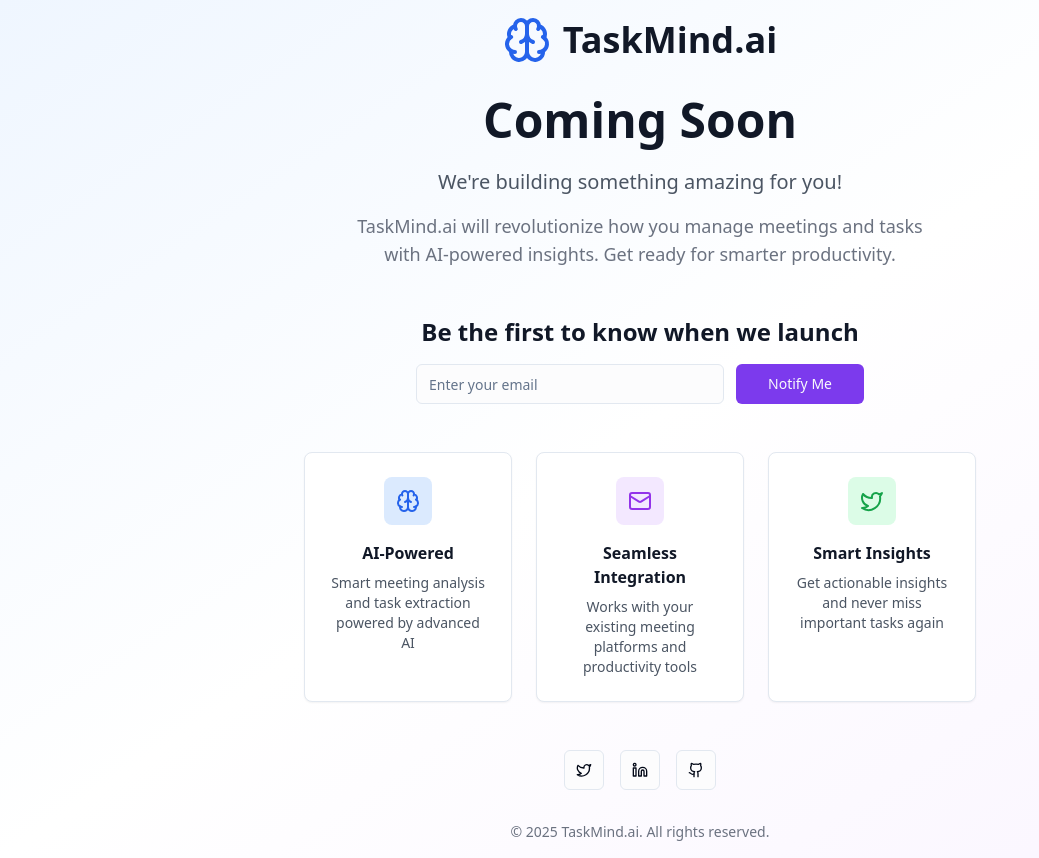
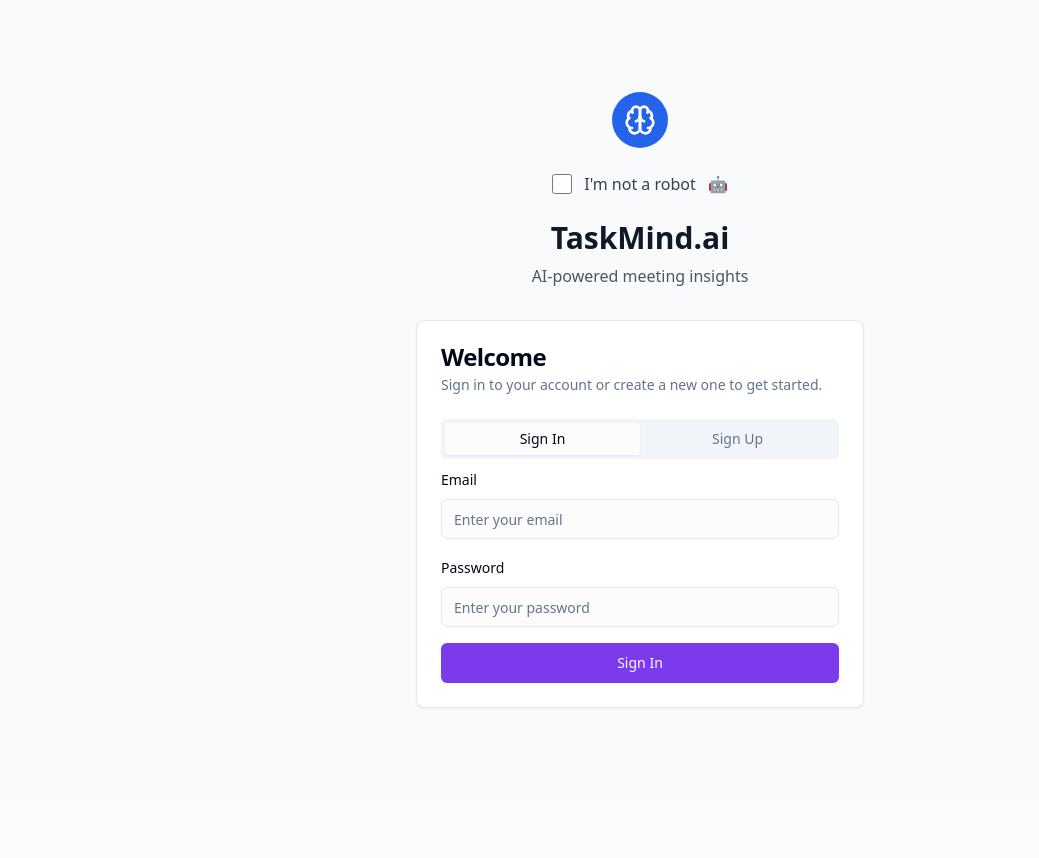
Before and after one commit to VatsalPandya47/TaskMind.Dev, a React (Vite) app: page /auth in a window 1280 px wide. Shown: the whole page, without its empty margins (0-1039 px from the left). After the commit the page ends 800 px from the top, so only its background shows below. Built offline with nearby package versions, Linux system fonts and the light colour scheme.

Commit message:
Reverted to commit 6ef045561fff713011086af50386f0650690f358

```diff
--- a/src/App.tsx
+++ b/src/App.tsx
@@ -1,20 +1,63 @@
-
 import { Toaster } from "@/components/ui/toaster";
 import { Toaster as Sonner } from "@/components/ui/sonner";
 import { TooltipProvider } from "@/components/ui/tooltip";
 import { QueryClient, QueryClientProvider } from "@tanstack/react-query";
-import ComingSoon from "./components/ComingSoon";
+import { BrowserRouter, Routes, Route } from "react-router-dom";
+import { AuthProvider } from "@/contexts/AuthContext";
+import Index from "./pages/Index";
+import Auth from "./pages/Auth";
+import NotFound from "./pages/NotFound";
+import ProtectedRoute from "./components/ProtectedRoute";
+import ZoomCallback from "./components/ZoomCallback";
+import PrivacyPolicy from "./pages/PrivacyPolicy";
+import TermsOfUse from "./pages/TermsOfUse";
+import Support from "./pages/Support";
+import Documentation from "./pages/Documentation";
+import HowItWorks from "./pages/HowItWorks";
+import UseCases from "./pages/UseCases";
+import Help from "./pages/Help";
+import Careers from "./pages/Careers";
+import Manifesto from "./pages/Manifesto";
 import "./App.css";
 
 const queryClient = new QueryClient();
 
 const App = () => (
   <QueryClientProvider client={queryClient}>
-    <TooltipProvider>
-      <Toaster />
-      <Sonner />
-      <ComingSoon />
-    </TooltipProvider>
+    <AuthProvider>
+      <TooltipProvider>
+        <Toaster />
+        <Sonner />
+        <BrowserRouter>
+          <Routes>
+            <Route path="/auth" element={<Auth />} />
+            <Route path="/how-it-works" element={<HowItWorks />} />
+            <Route path="/use-cases" element={<UseCases />} />
+            <Route path="/help" element={<Help />} />
+            <Route path="/careers" element={<Careers />} />
+            <Route path="/manifesto" element={<Manifesto />} />
+            <Route path="/privacy-policy" element={<PrivacyPolicy />} />
+            <Route path="/terms-of-use" element={<TermsOfUse />} />
+            <Route path="/support" element={<Support />} />
+            <Route path="/documentation" element={<Documentation />} />
+            <Route path="/zoom-callback" element={
+              <ProtectedRoute>
+                <ZoomCallback />
+              </ProtectedRoute>
+            } />
+            <Route
+              path="/"
+              element={
+                <ProtectedRoute>
+                  <Index />
+                </ProtectedRoute>
+              }
+            />
+            <Route path="*" element={<NotFound />} />
+          </Routes>
+        </BrowserRouter>
+      </TooltipProvider>
+    </AuthProvider>
   </QueryClientProvider>
 );
 
--- a/src/components/ComingSoon.tsx
+++ /dev/null
@@ -1,122 +0,0 @@
-
-import { Brain, Mail, Twitter, Linkedin, Github } from "lucide-react";
-import { Button } from "@/components/ui/button";
-import { Input } from "@/components/ui/input";
-import { useState } from "react";
-
-const ComingSoon = () => {
-  const [email, setEmail] = useState("");
-  const [isSubmitted, setIsSubmitted] = useState(false);
-
-  const handleSubmit = (e: React.FormEvent) => {
-    e.preventDefault();
-    // For now, just show success message
-    setIsSubmitted(true);
-    setEmail("");
-  };
-
-  return (
-    <div className="min-h-screen bg-gradient-to-br from-blue-50 via-white to-purple-50 flex items-center justify-center p-4">
-      <div className="max-w-2xl mx-auto text-center">
-        {/* Logo and Brand */}
-        <div className="flex items-center justify-center space-x-3 mb-8">
-          <Brain className="h-12 w-12 text-blue-600" />
-          <h1 className="text-4xl font-bold text-gray-900">TaskMind.ai</h1>
-        </div>
-
-        {/* Coming Soon Message */}
-        <div className="mb-12">
-          <h2 className="text-5xl font-bold text-gray-900 mb-6">
-            Coming Soon
-          </h2>
-          <p className="text-xl text-gray-600 mb-4">
-            We're building something amazing for you!
-          </p>
-          <p className="text-lg text-gray-500 max-w-xl mx-auto">
-            TaskMind.ai will revolutionize how you manage meetings and tasks with AI-powered insights.
-            Get ready for smarter productivity.
-          </p>
-        </div>
-
-        {/* Email Signup */}
-        <div className="mb-12">
-          <h3 className="text-2xl font-semibold text-gray-900 mb-4">
-            Be the first to know when we launch
-          </h3>
-          {!isSubmitted ? (
-            <form onSubmit={handleSubmit} className="flex flex-col sm:flex-row gap-3 max-w-md mx-auto">
-              <Input
-                type="email"
-                placeholder="Enter your email"
-                value={email}
-                onChange={(e) => setEmail(e.target.value)}
-                required
-                className="flex-1"
-              />
-              <Button type="submit" className="px-8">
-                Notify Me
-              </Button>
-            </form>
-          ) : (
-            <div className="bg-green-50 border border-green-200 rounded-lg p-4 max-w-md mx-auto">
-              <p className="text-green-800 font-medium">
-                Thank you! We'll notify you when we launch.
-              </p>
-            </div>
-          )}
-        </div>
-
-        {/* Features Preview */}
-        <div className="grid md:grid-cols-3 gap-6 mb-12">
-          <div className="bg-white rounded-lg p-6 shadow-sm border">
-            <div className="w-12 h-12 bg-blue-100 rounded-lg flex items-center justify-center mb-4 mx-auto">
-              <Brain className="h-6 w-6 text-blue-600" />
-            </div>
-            <h4 className="font-semibold text-gray-900 mb-2">AI-Powered</h4>
-            <p className="text-gray-600 text-sm">
-              Smart meeting analysis and task extraction powered by advanced AI
-            </p>
-          </div>
-          <div className="bg-white rounded-lg p-6 shadow-sm border">
-            <div className="w-12 h-12 bg-purple-100 rounded-lg flex items-center justify-center mb-4 mx-auto">
-              <Mail className="h-6 w-6 text-purple-600" />
-            </div>
-            <h4 className="font-semibold text-gray-900 mb-2">Seamless Integration</h4>
-            <p className="text-gray-600 text-sm">
-              Works with your existing meeting platforms and productivity tools
-            </p>
-          </div>
-          <div className="bg-white rounded-lg p-6 shadow-sm border">
-            <div className="w-12 h-12 bg-green-100 rounded-lg flex items-center justify-center mb-4 mx-auto">
-              <Twitter className="h-6 w-6 text-green-600" />
-            </div>
-            <h4 className="font-semibold text-gray-900 mb-2">Smart Insights</h4>
-            <p className="text-gray-600 text-sm">
-              Get actionable insights and never miss important tasks again
-            </p>
-          </div>
-        </div>
-
-        {/* Social Links */}
-        <div className="flex justify-center space-x-4 mb-8">
-          <Button variant="outline" size="icon">
-            <Twitter className="h-4 w-4" />
-          </Button>
-          <Button variant="outline" size="icon">
-            <Linkedin className="h-4 w-4" />
-          </Button>
-          <Button variant="outline" size="icon">
-            <Github className="h-4 w-4" />
-          </Button>
-        </div>
-
-        {/* Footer */}
-        <p className="text-sm text-gray-500">
-          © 2025 TaskMind.ai. All rights reserved.
-        </p>
-      </div>
-    </div>
-  );
-};
-
-export default ComingSoon;
```
